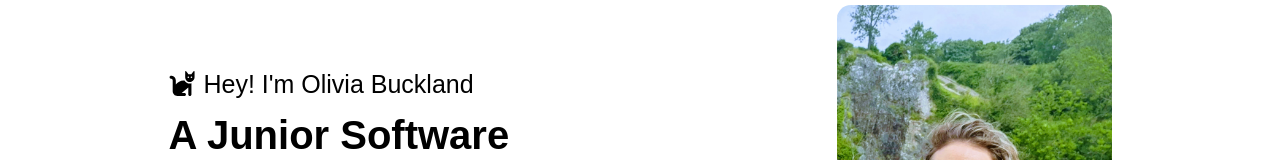
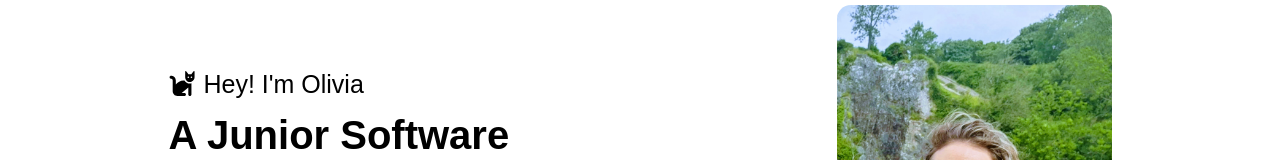
Before and after one commit to OBuckland/portfolio-v2, a React (Create React App) app: page / in a window 1280 px wide. Shown: the part 223-383 px from the top of the page. Built offline with nearby package versions, Linux system fonts and the light colour scheme; a web font is replaced by a local one.

Commit message:
change HeroPage text and add pointer to btn

```diff
--- a/src/components/HeroPage/HeroPage.jsx
+++ b/src/components/HeroPage/HeroPage.jsx
@@ -11,7 +11,7 @@ const HeroPage = () => {
     <section id="homeSection" className={styles.heroPageContainer}>
 
         <div className={styles.heroTextContainer}>
-        <h3 className={styles.introText}>{  <FontAwesomeIcon icon={faCat}></FontAwesomeIcon>}  Hey! I'm Olivia Buckland</h3>
+        <h3 className={styles.introText}>{  <FontAwesomeIcon icon={faCat}></FontAwesomeIcon>}  Hey! I'm Olivia</h3>
         <h1 className={styles.headingText}> A Junior Software Developer based in Sydney.</h1>
         <Link className={styles.heroPageBtn}
             activeClass="active"
--- a/src/components/HeroPage/HeroPage.module.scss
+++ b/src/components/HeroPage/HeroPage.module.scss
@@ -27,6 +27,7 @@
     margin-top: 18px;
     color: $colour-primary-grey;
     font-size: 15px;
+    cursor: pointer;
 };
 
 .profileImage {
```
